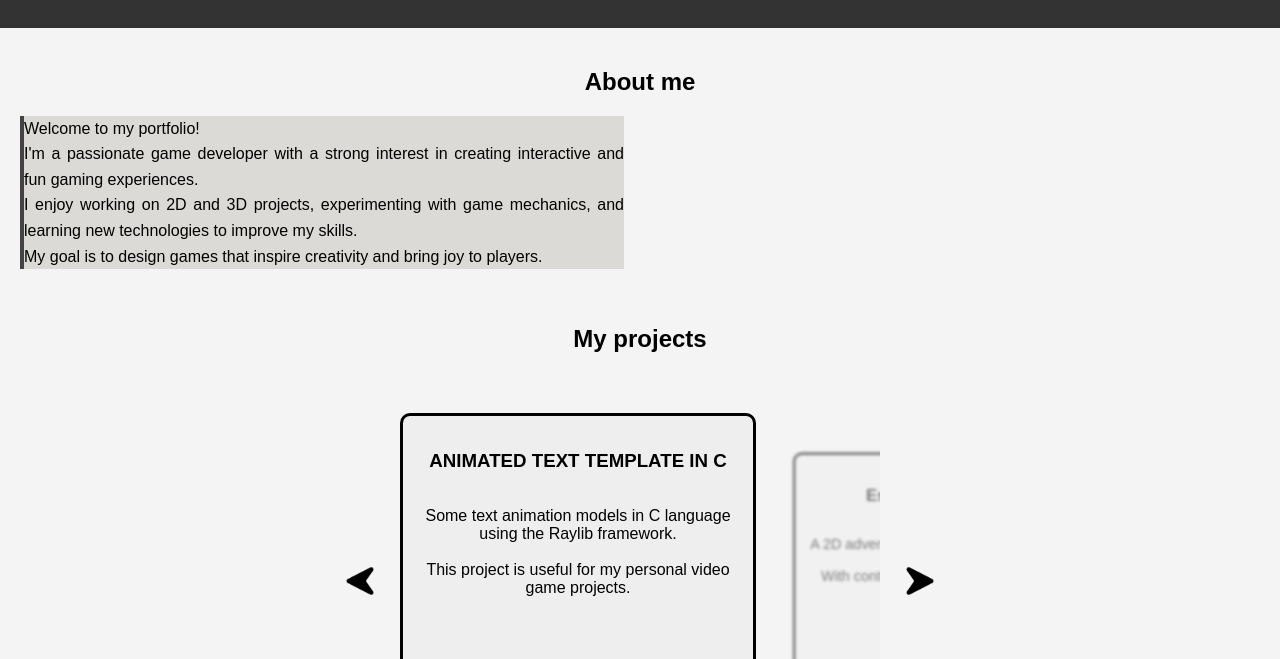
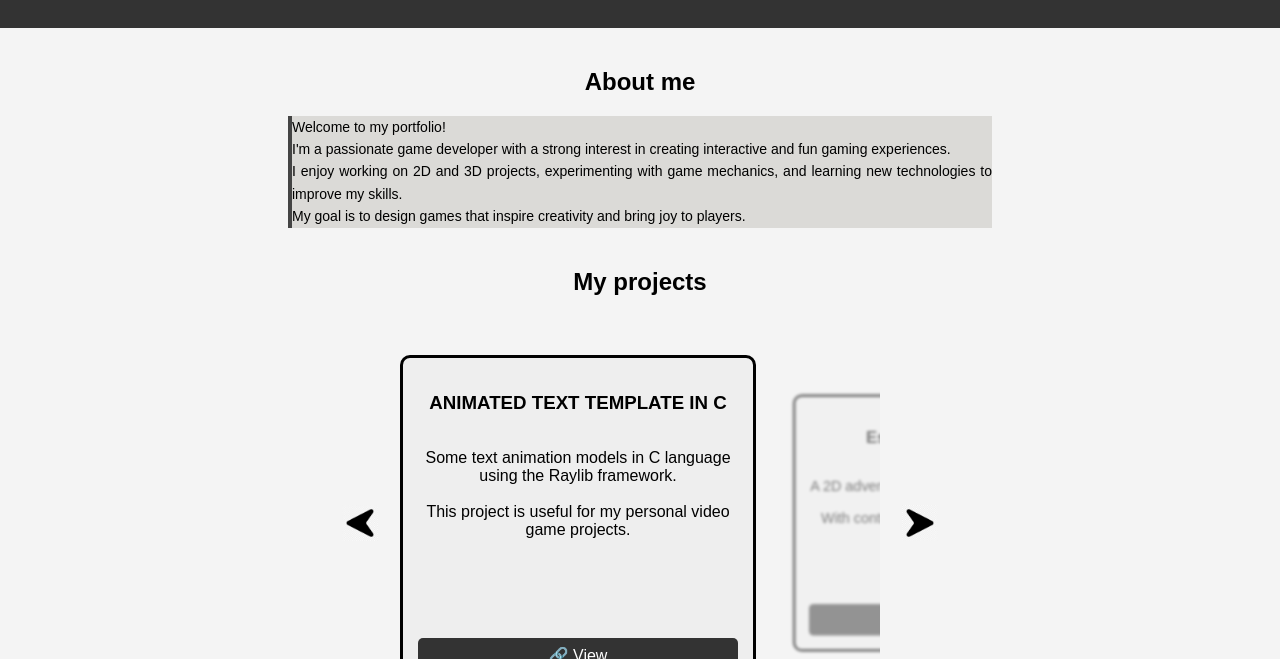
Before and after one commit to Luca-coder07/PORTFOLIO, a plain HTML site: page index.html in a window 1280 px wide. Shown: the part 116-775 px from the top of the page. Drawn offline with Linux system fonts and the light colour scheme.

Commit message:
improved langage and links

```diff
--- a/styles/styles.css
+++ b/styles/styles.css
@@ -59,9 +59,10 @@ section {
 	text-align: justify;
     line-height: 1.6;
     text-justify: inter-word;
-    max-width: 600px;
-    margin: 5 auto;
-    font-size: 16px;
+    max-width: 700px;
+	padding: 5px auto;
+    margin: 0 auto;
+    font-size: 14px;
 }
 
 #project-title {
```
